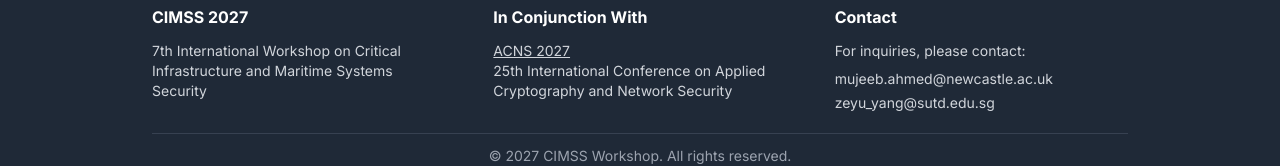
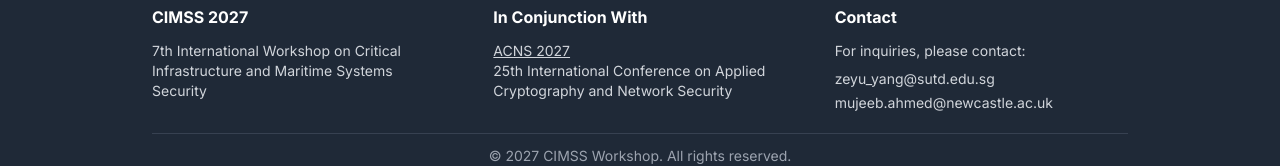
Before and after one commit to cimss2027/cimss2027.github.io, a Next.js app: page / in a window 1280 px wide. Shown: the part 1739-1905 px from the top of the page. Built offline with nearby package versions, Linux system fonts and the light colour scheme.

Commit message:
Update email addresses

```diff
--- a/src/components/Footer.tsx
+++ b/src/components/Footer.tsx
@@ -23,13 +23,13 @@ export default function Footer() {
             </p>
             <ul className="text-gray-300 text-sm space-y-1">
               <li>
-                <a href="mailto:mujeeb.ahmed@newcastle.ac.uk" className="hover:text-white transition-colors">
-                  mujeeb.ahmed@newcastle.ac.uk
+                <a href="mailto:vzeyu_yang@sutd.edu.sg" className="hover:text-white transition-colors">
+                  zeyu_yang@sutd.edu.sg
                 </a>
               </li>
               <li>
-                <a href="mailto:vzeyu_yang@sutd.edu.sg" className="hover:text-white transition-colors">
-                  zeyu_yang@sutd.edu.sg
+                <a href="mailto:mujeeb.ahmed@newcastle.ac.uk" className="hover:text-white transition-colors">
+                  mujeeb.ahmed@newcastle.ac.uk
                 </a>
               </li>
             </ul>
```
